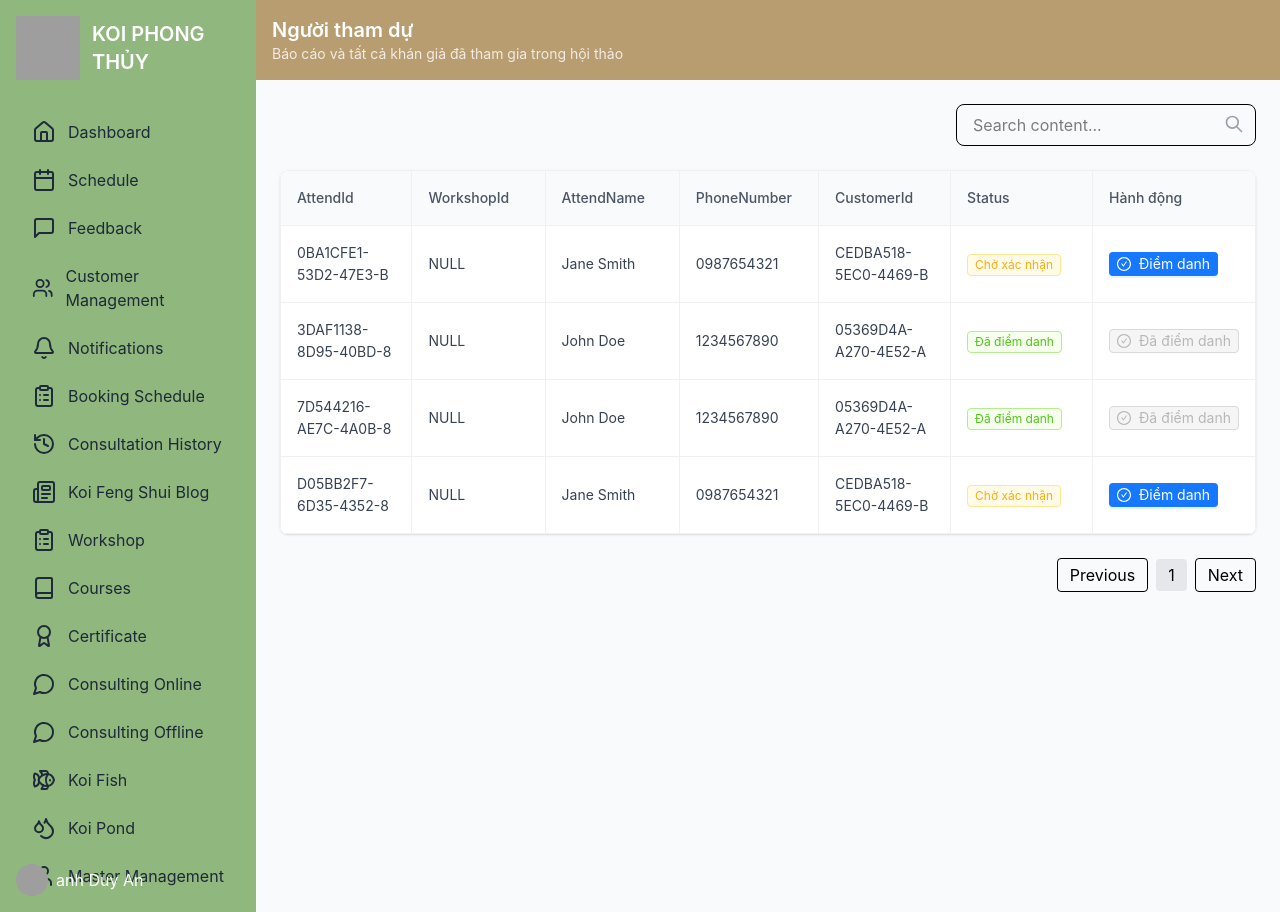
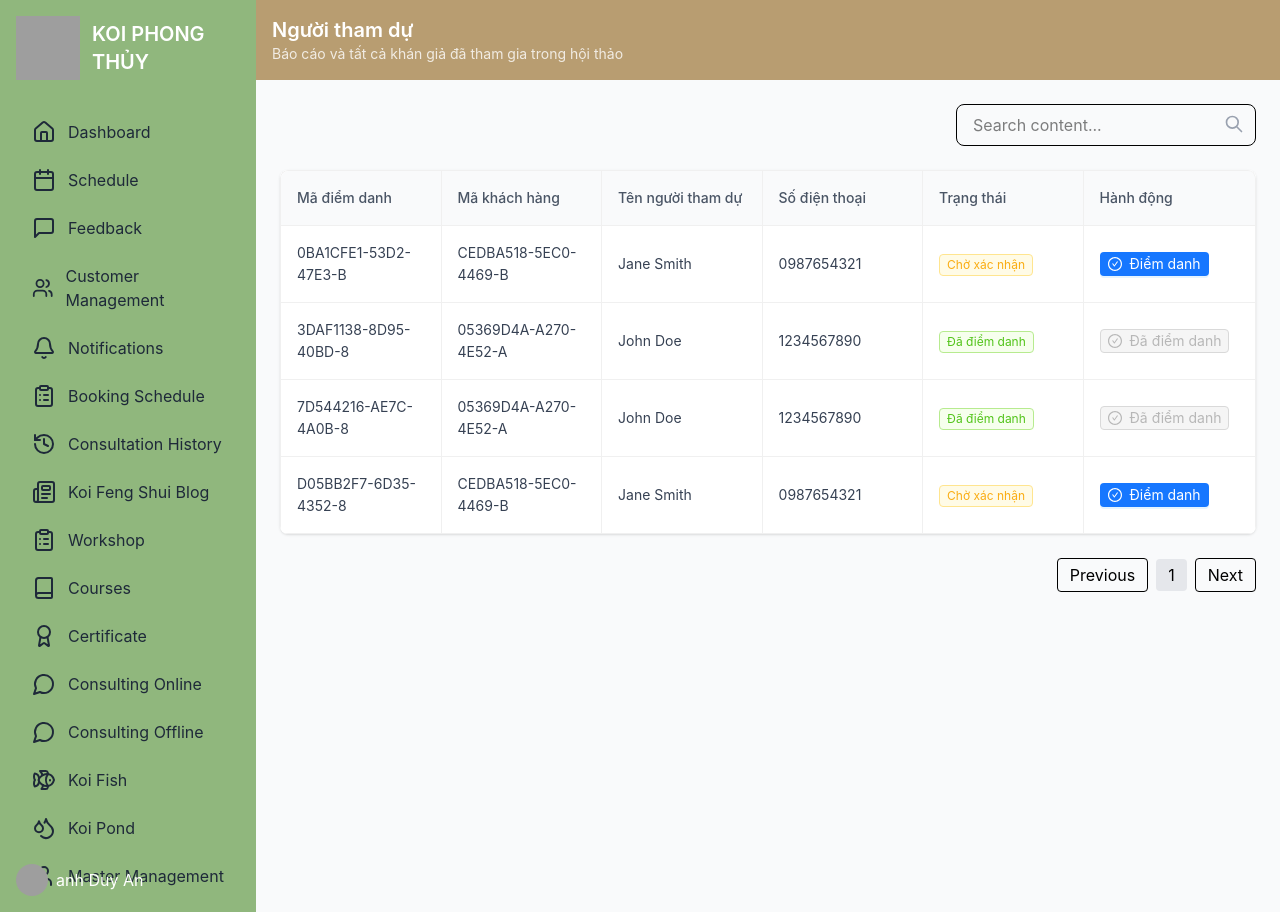
Before and after one commit to anqnd2510/KoiFengSuiConsultingSystem_FrontEnd, a React (Vite) app: page /audience in a window 1280 px wide. Built offline with nearby package versions, Linux system fonts and the light colour scheme; grey boxes are pictures that could not be loaded.

Commit message:
Remove workshop ID column from AudienceList table

```diff
--- a/src/pages/AudienceList.jsx
+++ b/src/pages/AudienceList.jsx
@@ -221,37 +221,32 @@ const AudienceList = () => {
 
   const columns = [
     {
-      title: "AttendId",
+      title: "Mã điểm danh",
       dataIndex: "attendId",
       key: "attendId",
       width: "15%",
     },
     {
-      title: "WorkshopId",
-      dataIndex: "workshopId",
-      key: "workshopId",
+      title: "Mã khách hàng",
+      dataIndex: "customerId",
+      key: "customerId",
       width: "15%",
     },
     {
-      title: "AttendName",
+      title: "Tên người tham dự",
       dataIndex: "attendName",
       key: "attendName",
       width: "15%",
     },
     {
-      title: "PhoneNumber",
+      title: "Số điện thoại",
       dataIndex: "phoneNumber",
       key: "phoneNumber",
       width: "15%",
     },
+
     {
-      title: "CustomerId",
-      dataIndex: "customerId",
-      key: "customerId",
-      width: "15%",
-    },
-    {
-      title: "Status",
+      title: "Trạng thái",
       dataIndex: "status",
       key: "status",
       width: "15%",
--- a/src/pages/WorkshopStaff.jsx
+++ b/src/pages/WorkshopStaff.jsx
@@ -1,7 +1,7 @@
 import { useState, useEffect } from "react";
 import { useNavigate } from "react-router-dom";
 import { Tag, message, Spin, Button, Tooltip, Typography } from "antd";
-import { ReloadOutlined, InfoCircleOutlined } from '@ant-design/icons';
+import { ReloadOutlined, InfoCircleOutlined, EyeOutlined } from '@ant-design/icons';
 import SearchBar from "../components/Common/SearchBar";
 import Pagination from "../components/Common/Pagination";
 import CustomTable from "../components/Common/CustomTable";
@@ -93,10 +93,7 @@ const WorkshopStaff = () => {
   };
 
   const handleRowClick = (workshop) => {
-    // Đảm bảo sử dụng đúng ID workshop khi chuyển trang
-    const workshopId = workshop.workshopId || workshop.id;
-    console.log("Chuyển đến trang audience với workshopId:", workshopId);
-    navigate(`/audience?workshopId=${workshopId}`);
+    console.log("Đã chọn workshop:", workshop);
   };
 
   const handlePageChange = (page) => {
@@ -191,6 +188,23 @@ const WorkshopStaff = () => {
       render: (status) => (
         <Tag color={getStatusColor(status)}>{status}</Tag>
       )
+    },
+    {
+      title: "HÀNH ĐỘNG",
+      key: "action",
+      render: (_, record) => (
+        <Button
+          type="primary"
+          icon={<EyeOutlined />}
+          size="small"
+          onClick={(e) => {
+            e.stopPropagation();
+            navigate(`/audience?workshopId=${record.workshopId || record.id}`);
+          }}
+        >
+          Xem
+        </Button>
+      )
     }
   ];
 
```
